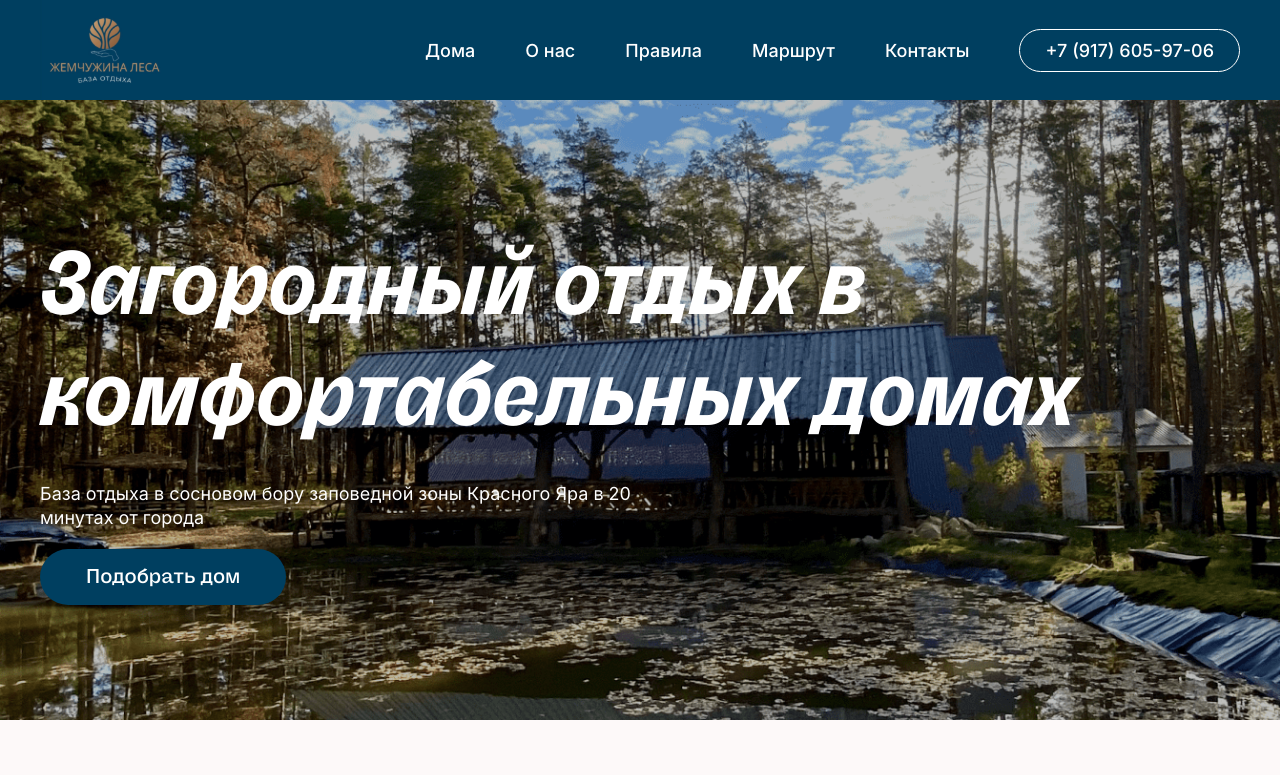
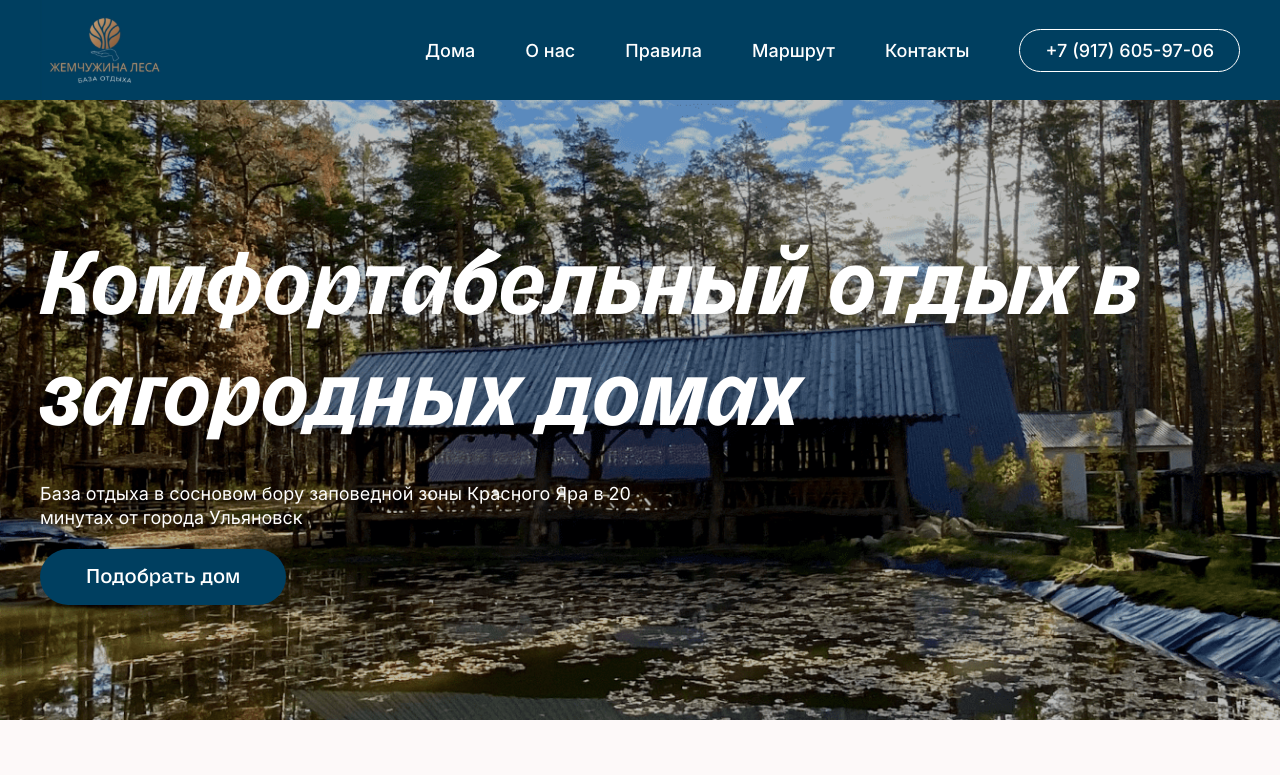
Before and after one commit to DanilAlekseevich/gem-of-forest, a React (Create React App) app: page / in a window 1280 px wide. Shown: the top 775 px of the page. Built offline with nearby package versions, Linux system fonts and the light colour scheme.

Commit message:
Change utm description

```diff
--- a/public/index.html
+++ b/public/index.html
@@ -6,7 +6,7 @@
     <meta name="theme-color" content="#000000" />
     <meta
       name="description"
-      content="Gem-of-forest, cool place to chill"
+      content="База отдыха в сосновом бору заповедной зоны Красного Яра в 20 минутах от города Ульяновск"
     />
     <link rel="icon" href="fav/favicon.ico" />
     <link rel="apple-touch-icon" href="fav/apple-icon-180x180.png" />
--- a/src/Sections/Main/index.jsx
+++ b/src/Sections/Main/index.jsx
@@ -6,11 +6,9 @@ export function Main() {
   return (
     <main className={styles.main}>
       <div className="container">
-        <h1>Загородный отдых в комфортабельных домах</h1>
-        <h3>База отдыха в сосновом бору заповедной зоны Красного Яра в 20 минутах от города</h3>
-        {/* <button> */}
+        <h1>Комфортабельный отдых в загородных домах</h1>
+        <h3>База отдыха в сосновом бору заповедной зоны Красного Яра в 20 минутах от города Ульяновск</h3>
         <a href="#houses">Подобрать дом</a>
-        {/* </button> */}
       </div>
     </main>
   );
```
